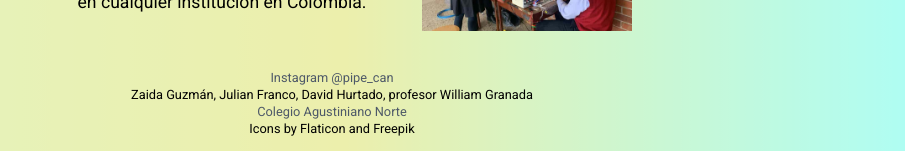
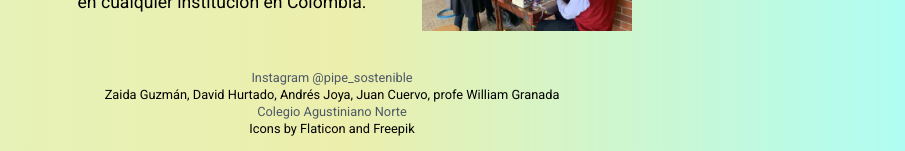
Before and after one commit to Proyecto-Pipe/pipe-frontend, a React (Create React App) app: page / in a window 1280 px wide. Shown: the part 646-797 px from the top of the page, without its empty margins (308-1213 px from the left). Built offline with nearby package versions, Linux system fonts and the light colour scheme.

Commit message:
Changed instagram user

```diff
--- a/src/components/Footer/Footer.js
+++ b/src/components/Footer/Footer.js
@@ -6,14 +6,15 @@ function Footer() {
   return (
     <div className="Footer">
       <a
-        href="https://www.instagram.com/pipe_can/"
+        href="https://www.instagram.com/pipe_sostenible/"
         target="_blank"
         rel="noopener noreferrer"
       >
-        Instagram @pipe_can
+        Instagram @pipe_sostenible
       </a>
       <p>
-        Zaida Guzmán, Julian Franco, David Hurtado, profesor William Granada
+        Zaida Guzmán, David Hurtado, Andrés Joya, Juan Cuervo, profe William
+        Granada
       </p>
       <a
         href="https://agustinianonorte.edu.co/"
```
